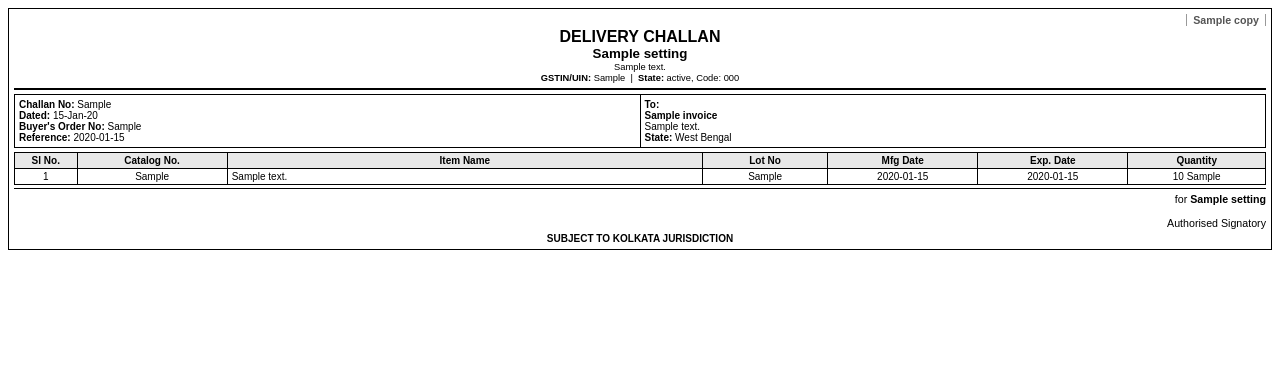
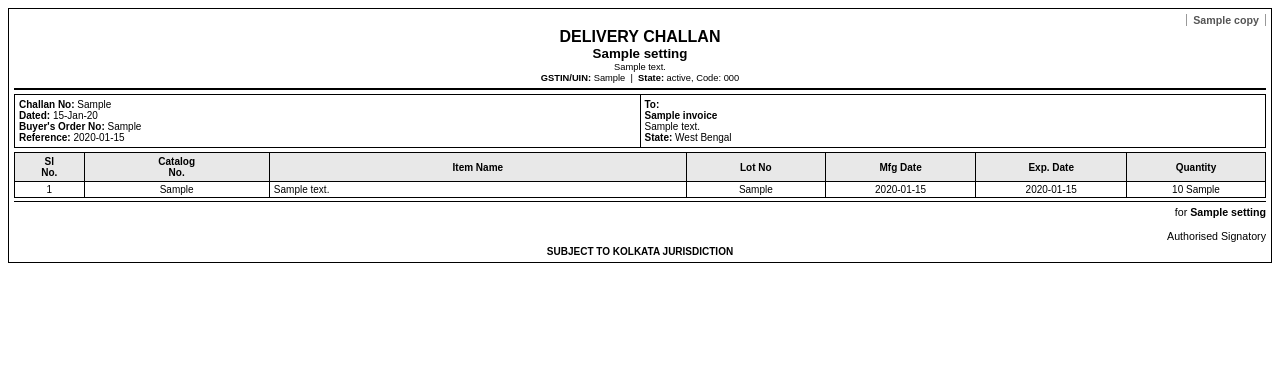
Before and after one commit to tuhinsbcl2-ctrl/gst-invoice-laptop, a Flask app: template app/templates/challan/pdf_template.html in a window 1280 px wide. Shown: the top 390 px of the page. Run offline with Flask 3, Linux system fonts and the light colour scheme; tables that the repository leaves empty hold one stand-in row (values such as "Sample post"); the template is opened without the code that fills it: values that come from a table or form of the project are taken from there, most other values are stand-ins (such as "Sample title", 1, 10 or a date in 2020).

Commit message:
Fix Delivery Challan PDF table: use colgroup pixel widths and remove white-space nowrap
Agent-Logs-Url: https://github.com/tuhinsbcl2-ctrl/gst-invoice-laptop/sessions/00b06792-ce41-4fa0-803b-2dc21822680e

Co-authored-by: tuhinsbcl2-ctrl <270047052+tuhinsbcl2-ctrl@users.noreply.github.com>

```diff
--- a/app/templates/challan/pdf_template.html
+++ b/app/templates/challan/pdf_template.html
@@ -13,8 +13,24 @@
   .header p { margin: 1px 0; font-size: 7pt; }
   table { border-collapse: collapse; width: 100%; }
   th, td { border: 1px solid #000; padding: 2px 4px; }
-  th { background: #e8e8e8; font-size: 7.5pt; white-space: nowrap; }
+  th { background: #e8e8e8; font-size: 7.5pt; }
   td { font-size: 7.5pt; word-wrap: break-word; overflow: hidden; }
+  .challan-table { table-layout: fixed; width: 100%; }
+  .challan-table th {
+    background: #e8e8e8;
+    font-size: 7.5pt;
+    padding: 3px 2px;
+    text-align: center;
+    vertical-align: middle;
+    word-wrap: break-word;
+    overflow-wrap: break-word;
+  }
+  .challan-table td {
+    font-size: 7.5pt;
+    padding: 2px 4px;
+    word-wrap: break-word;
+    overflow-wrap: break-word;
+  }
   .italic { font-style: italic; color: #555; }
   .text-right { text-align: right; }
   .text-center { text-align: center; }
@@ -64,16 +80,25 @@
     </table>
 
     <!-- Items Table (no rate/amount columns) -->
-    <table>
+    <table class="challan-table">
+        <colgroup>
+            <col style="width:30px">
+            <col style="width:80px">
+            <col style="width:180px">
+            <col style="width:60px">
+            <col style="width:65px">
+            <col style="width:65px">
+            <col style="width:60px">
+        </colgroup>
         <thead>
             <tr>
-                <th style="width:5%" class="text-center">Sl No.</th>
-                <th style="width:12%" class="text-center">Catalog No.</th>
-                <th style="width:38%">Item Name</th>
-                <th style="width:10%" class="text-center">Lot No</th>
-                <th style="width:12%" class="text-center">Mfg Date</th>
-                <th style="width:12%" class="text-center">Exp. Date</th>
-                <th style="width:11%" class="text-center">Quantity</th>
+                <th class="text-center">Sl<br/>No.</th>
+                <th class="text-center">Catalog<br/>No.</th>
+                <th>Item Name</th>
+                <th class="text-center">Lot No</th>
+                <th class="text-center">Mfg Date</th>
+                <th class="text-center">Exp. Date</th>
+                <th class="text-center">Quantity</th>
             </tr>
         </thead>
         <tbody>
```
Also changed, not shown: app/templates/combined_pdf_template.html (+34 -9 lines).
